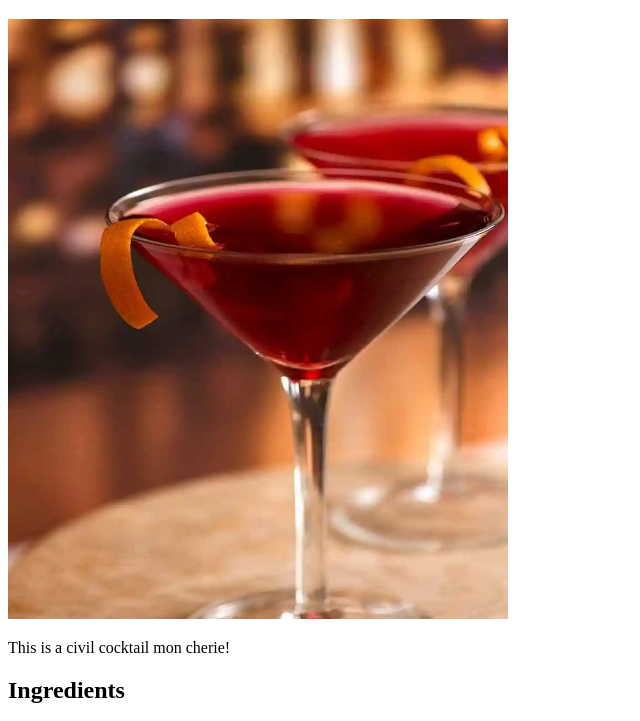
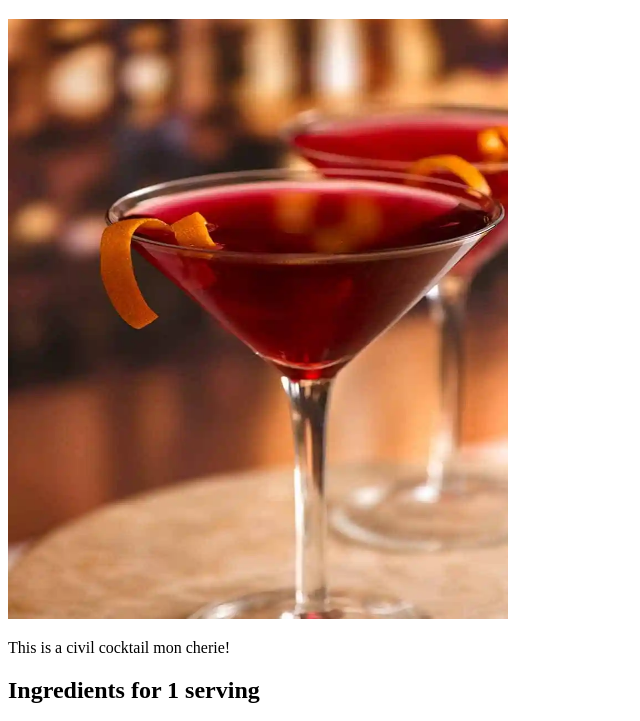
Before and after one commit to giolexx/odin-recipes, a plain HTML site: page recipes/cosmopolitan.html in a window 1280 px wide. Shown: the part 61-782 px from the top of the page, without its empty margins (0-640 px from the left). Drawn offline with Linux system fonts and the light colour scheme.

Commit message:
Small modify to h2's ingredients

```diff
--- a/recipes/cosmopolitan.html
+++ b/recipes/cosmopolitan.html
@@ -15,7 +15,7 @@
         This is a civil cocktail mon cherie!
     </p>
 
-    <h2> Ingredients</h2>
+    <h2> Ingredients for 1 serving </h2>
     <ul>
         <li>1 (1.5) fluid ounce) jigger vodka </li>
         <li> 1/2 fluid ounce cointreau</li>
```
